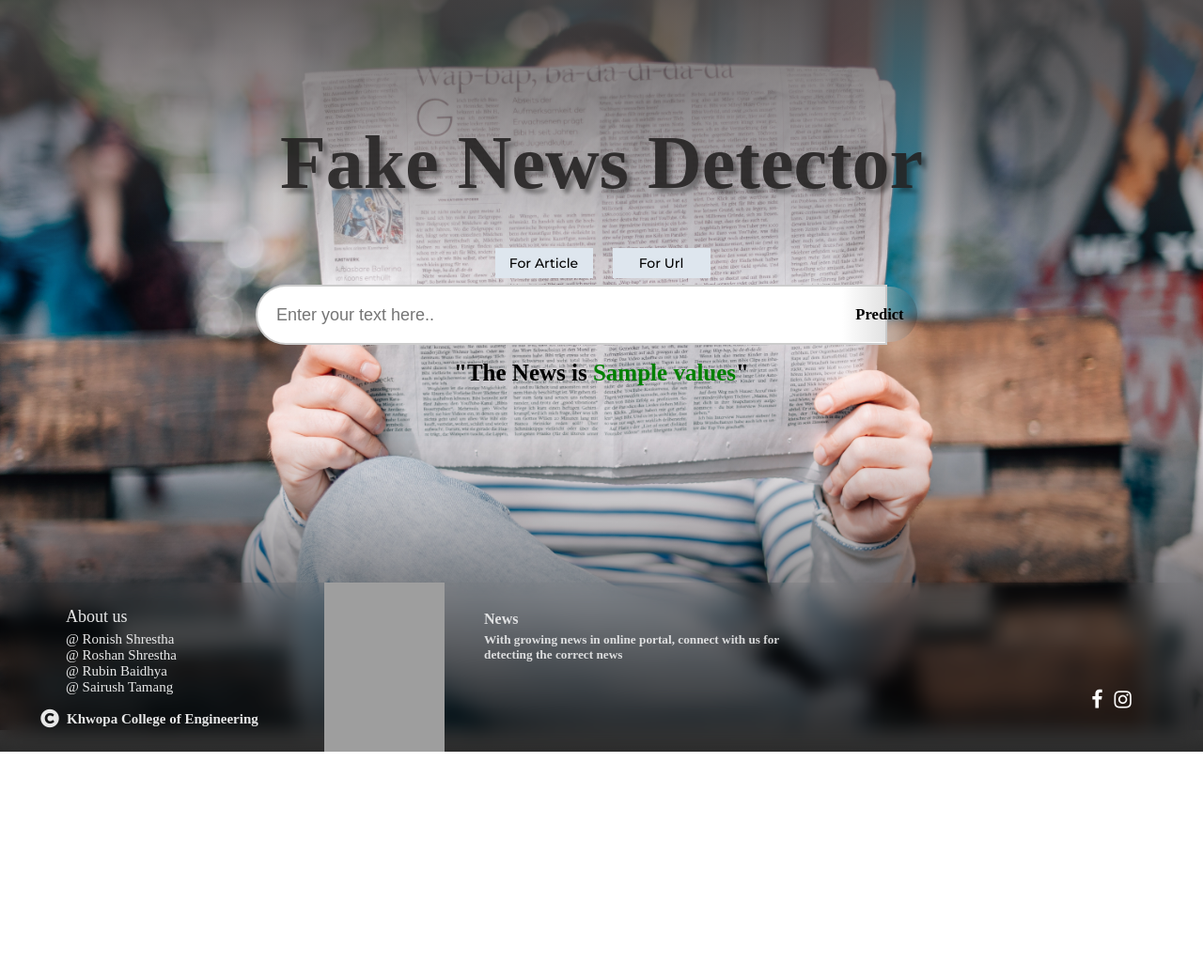
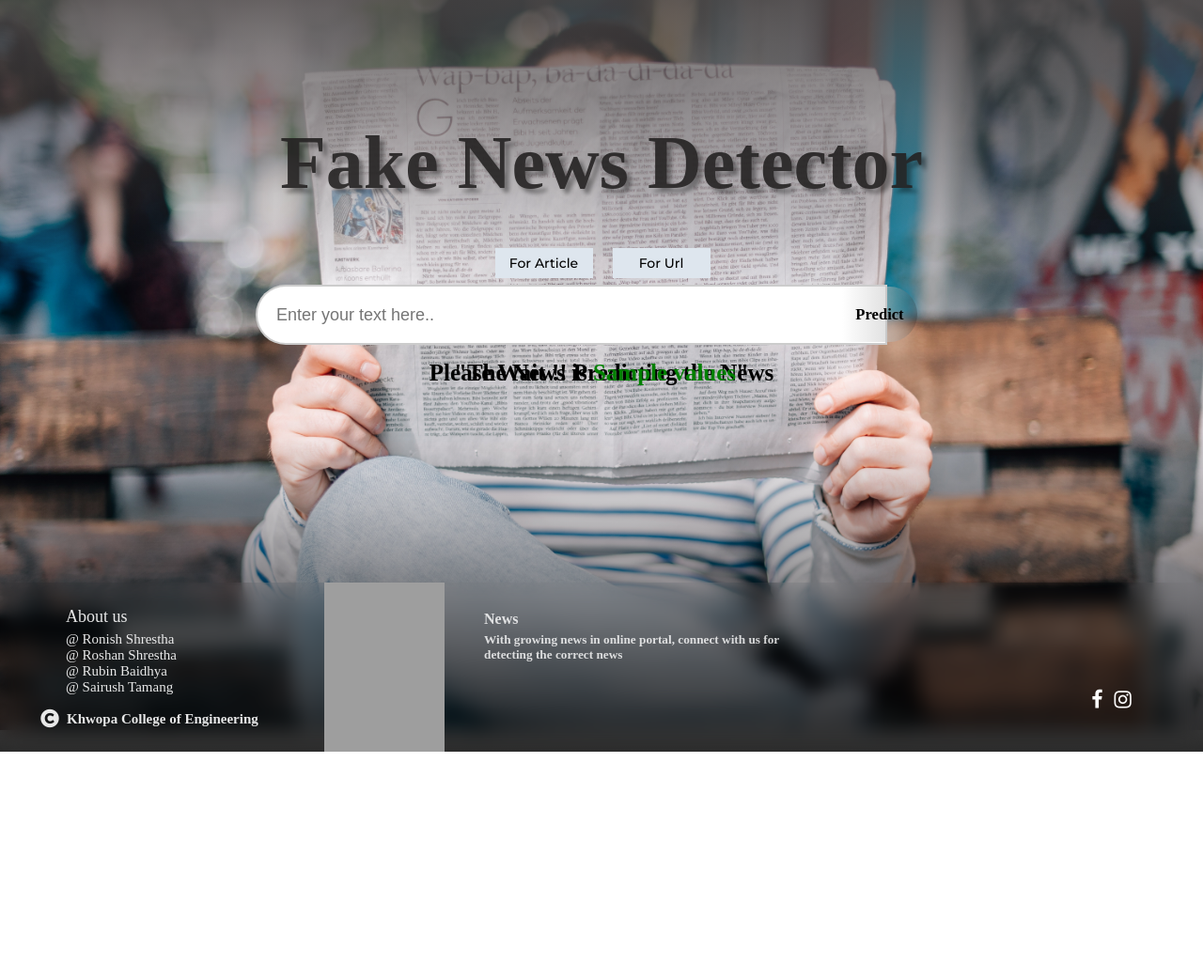
Before and after one commit to iamrosan/Fake-News-Detection-UsingMachineLearning, a Django app: template FakeNewsDetection/templates/index2.html in a window 1280 px wide. Shown: the whole page at 94% size. Run offline with Django 3.2, Linux system fonts and the light colour scheme; the template is opened without the code that fills it: most values are stand-ins (such as "Sample title", 1, 10 or a date in 2020); some libraries are stand-ins or nearby versions; grey boxes are pictures that could not be loaded.

Commit message:
small changes

```diff
--- a/FakeNewsDetection - Copy/articlePrediction/scraping.py
+++ b/FakeNewsDetection - Copy/articlePrediction/scraping.py
@@ -144,7 +144,7 @@ def parse(pagecontent):
 
 
 def printArticle(art):
-    print(art)
+    print('output: '+art)
 
 
 # parse(getUrl(url))
--- a/FakeNewsDetection - Copy/static/css/style.css
+++ b/FakeNewsDetection - Copy/static/css/style.css
@@ -180,6 +180,10 @@ body {
 
 .article-btn:hover {
   background-color: rgb(239, 241, 243);
+}
+
+#output-text{
+  display: none;
 }
 
 .footer {
--- a/FakeNewsDetection - Copy/static/js/main.js
+++ b/FakeNewsDetection - Copy/static/js/main.js
@@ -5,15 +5,43 @@ const articleDiv = document.querySelector(".article-div");
 const urlDiv = document.querySelector(".url-div");
 const predictBtn = document.querySelector(".predict-btn");
 const output = document.querySelector("#output");
+  let outputText = document.querySelector('#output-text');
 
 predictBtn.addEventListener("click", function () {
+
   document.querySelector(".below_textarea").style.display = "block";
+  setTimeout(setFun, 3000);
+  console.log('h');
+  // let changeSpanColor = setInterval(myfunc, 100);
+
+});
+
+// function clickkevent(){
+//   const output = document.querySelector("#output");
+//   let outputText = document.querySelector('#output-text');
+//   document.querySelector(".below_textarea").style.display = "block";
+//   setTimeout(setFun, 3000);
+//   console.log('h');
+// }
+
+function setFun(){
+  outputText.style.display='inline';
+  console.log('h')
+
+}
+// outputText.style.display='inline';
+
+
+function myfunc(){
+  console.log('h');
   if (output.innerText == "FAKE") {
     output.style.color = "red";
+    clearInterval(changeSpanColor);
   } else {
     output.style.color = "green";
+    clearInterval(changeSpanColor);
   }
-});
+}
 
 function toggleContent(num) {
   if (num == 1) {
--- a/FakeNewsDetection - Copy/templates/index.html
+++ b/FakeNewsDetection - Copy/templates/index.html
@@ -132,7 +132,6 @@
         </form>
       </div>
 
-      <h4 class="below_textarea"></h4>
       {% block content %}{% endblock content %}
     </div>
 
--- a/FakeNewsDetection - Copy/templates/index2.html
+++ b/FakeNewsDetection - Copy/templates/index2.html
@@ -1,3 +1,5 @@
-{% extends 'index.html' %} {% block content %}
-<h4 class="below_textarea">"The News is <span>{{values}}</span>"</h4>
+{% extends 'index.html' %}
+{% block content %}
+<h3 id="content-loading" class="below_textarea">Please Wait !! Predicting the News</h3>
+<h4 class="below_textarea">"The News is <span id="output">{{values}}</span>"</h4>
 {% endblock content %}
```
Also changed, not shown: FakeNewsDetection - Copy/articlePrediction/views.py (+10 -8 lines).
